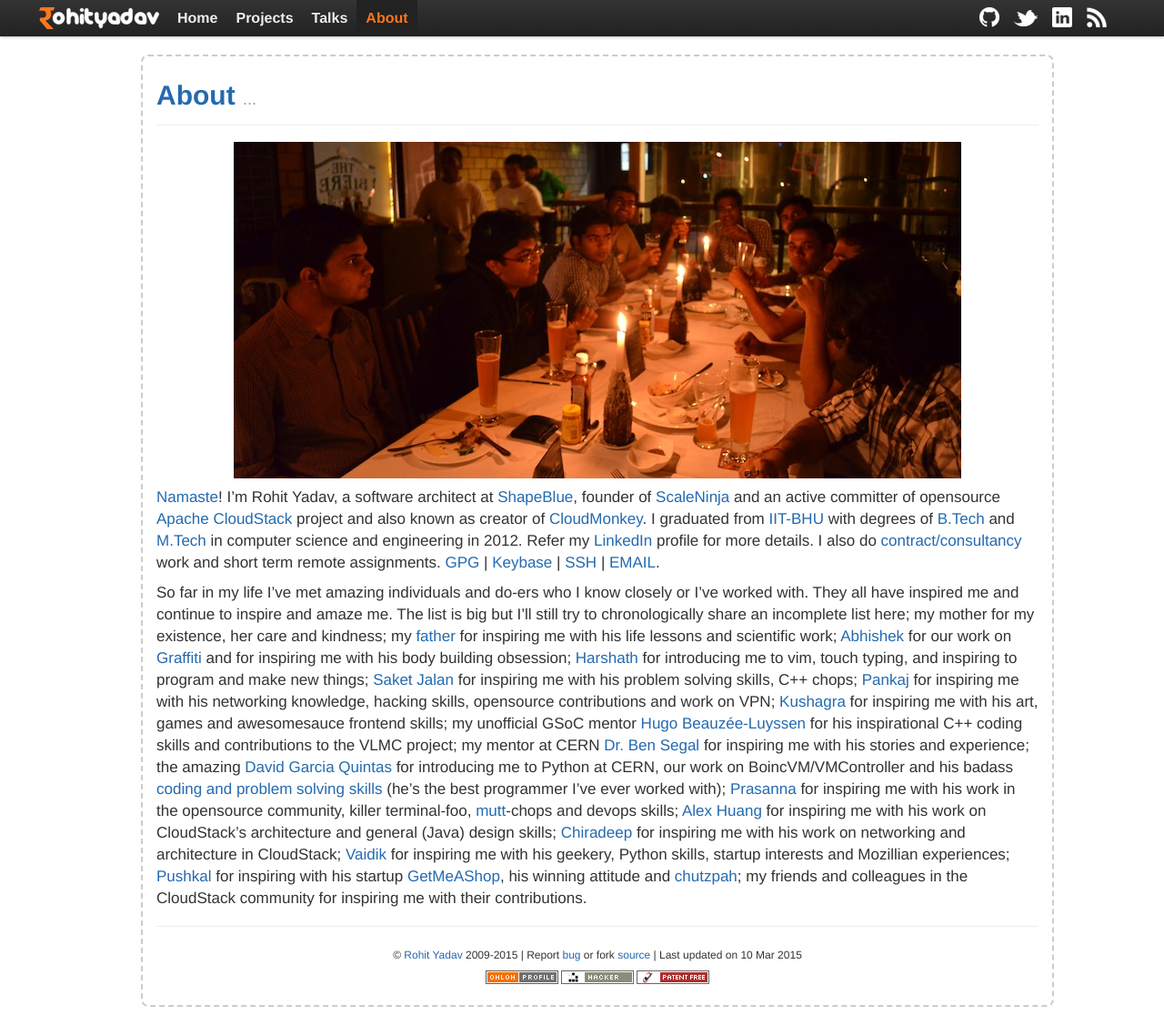
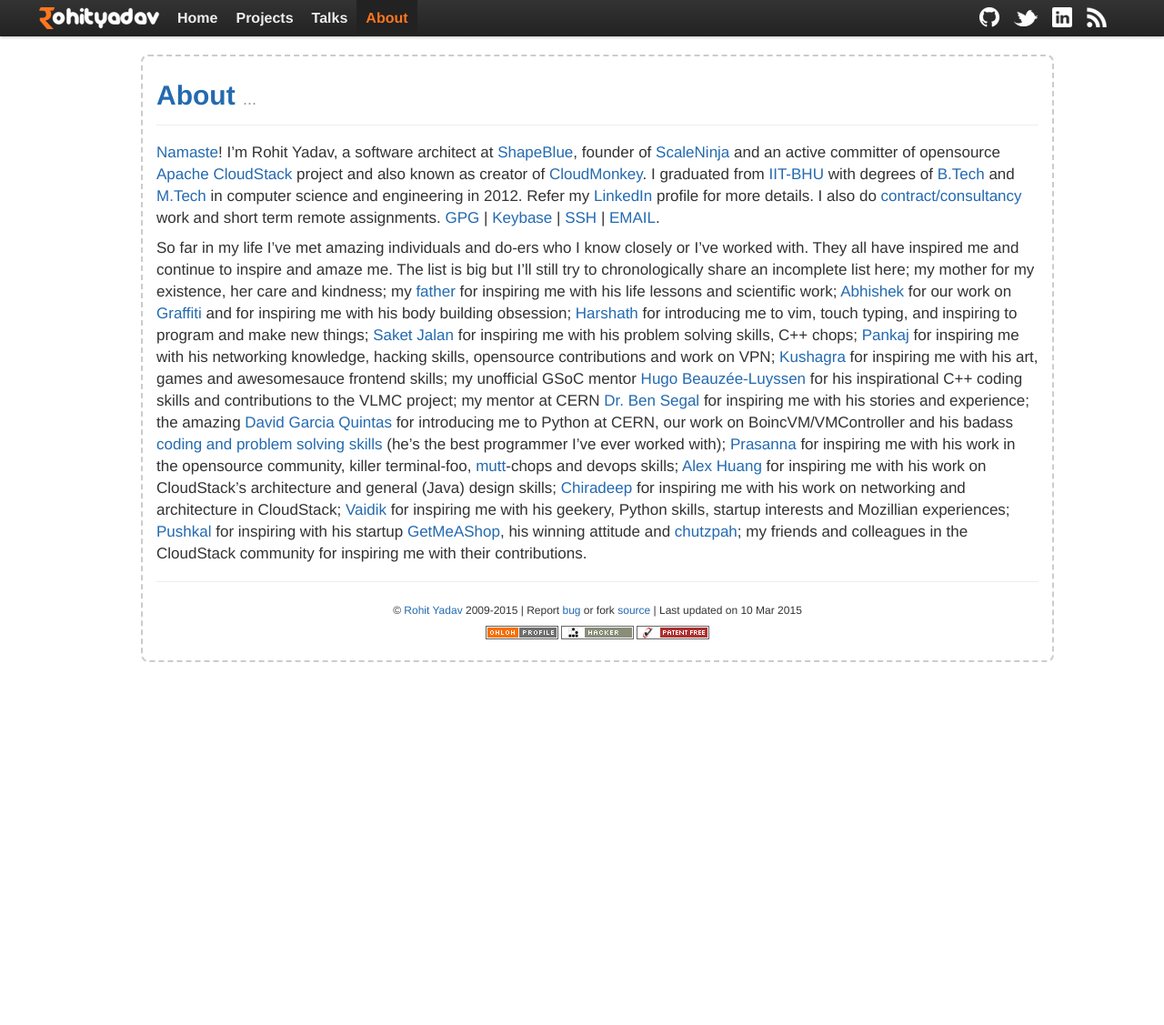
Before and after one commit to rohityadavcloud/rohityadavcloud.github.io, a Jekyll site: the page built from about.markdown, in a window 1280 px wide and 1127 px high. Shown: the whole window at 91% size. Built offline with Jekyll 4.4.1, drawn with Linux system fonts in a browser that asks for light colours.

Commit message:
mas
Signed-off-by: Rohit Yadav <rohit@scaleninja.com>

```diff
--- a/about.markdown
+++ b/about.markdown
@@ -3,8 +3,6 @@
 title: About
 permalink: /about/
 ---
-
-<img style="display: block; margin: auto;" src="/images/about.jpg">
 
 [Namaste](http://en.wikipedia.org/wiki/Namaste)! I'm Rohit Yadav, a software architect at [ShapeBlue](http://shapeblue.com),
 founder of [ScaleNinja](http://www.scaleninja.com) and an active committer of
```
